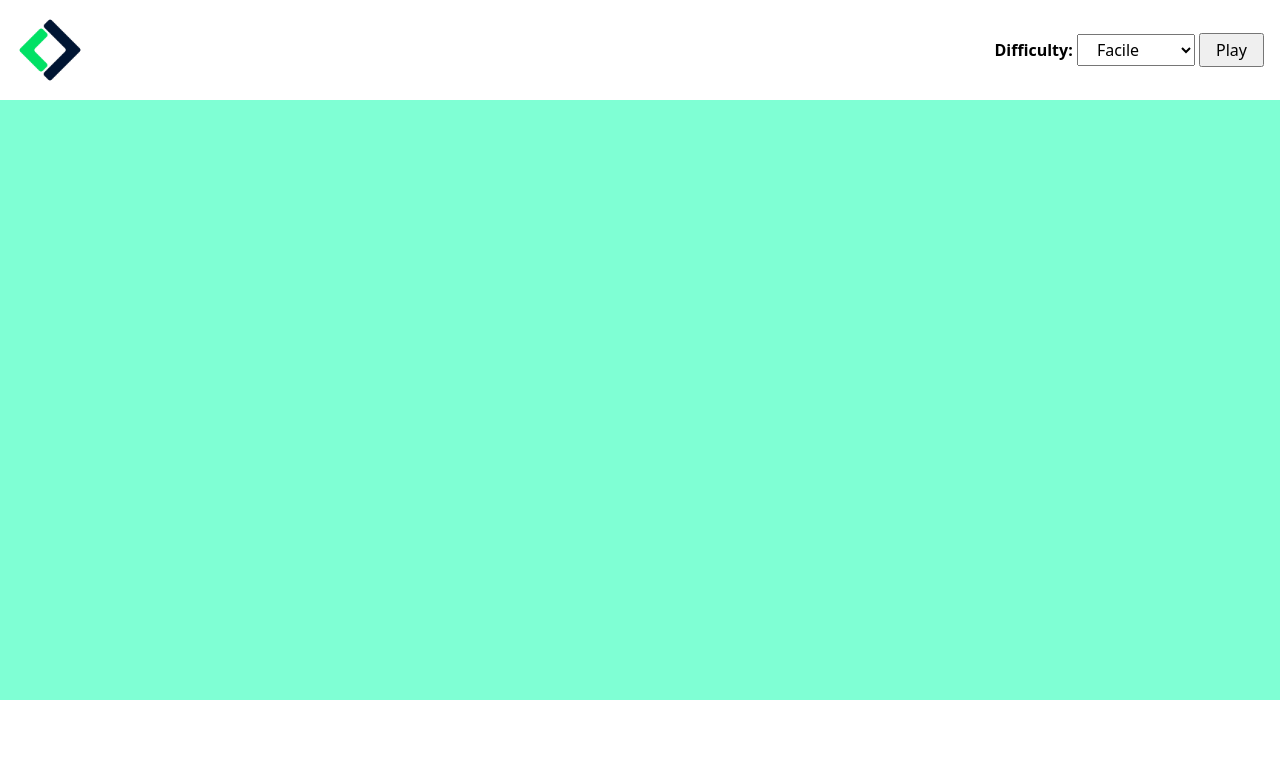
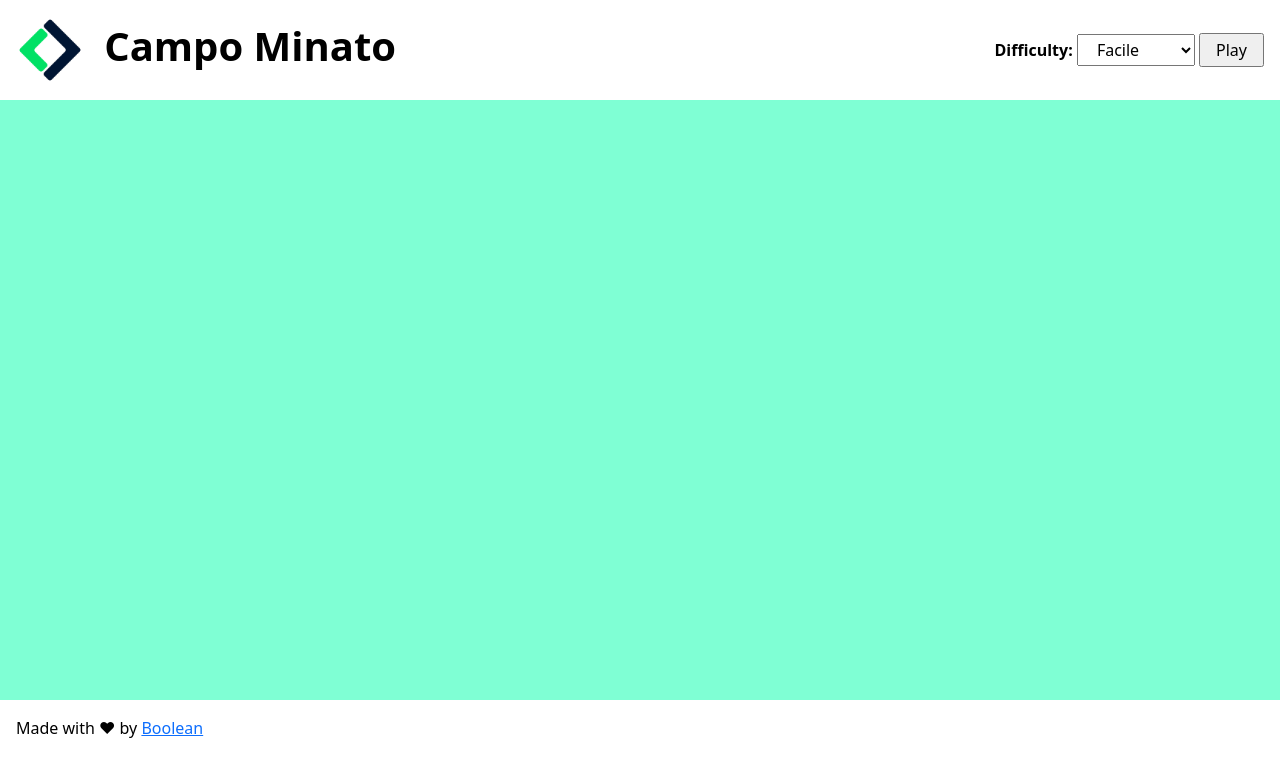
Before and after one commit to Spectrum5/js-campominato-grid, a plain HTML site: page index.html in a window 1280 px wide. Drawn offline with nearby package versions, Linux system fonts and the light colour scheme.

Commit message:
Modifica header e footer

```diff
--- a/css/style.css
+++ b/css/style.css
@@ -30,7 +30,6 @@ header,footer {
     cursor: pointer;
 }
 
-
 .div-10 {
     width: calc(100% / 10);
     height: calc(100% / 10);
--- a/index.html
+++ b/index.html
@@ -21,6 +21,10 @@
 
             <div class="image">
                 <img class="logo-img" src="img/logo.png" alt="Logo Boolean">
+
+                <h1 class="d-inline-flex align-middle fw-bold">
+                    Campo Minato
+                </h1>
             </div>
 
             <div class="align-self-center me-3">
@@ -42,7 +46,9 @@
         </main>
 
         <footer>
-
+            <div class="p-3">
+                Made with &#10084; by <a href="https://boolean.careers/">Boolean</a>
+            </div>
         </footer>
 
         <!-- MY JS -->
```
